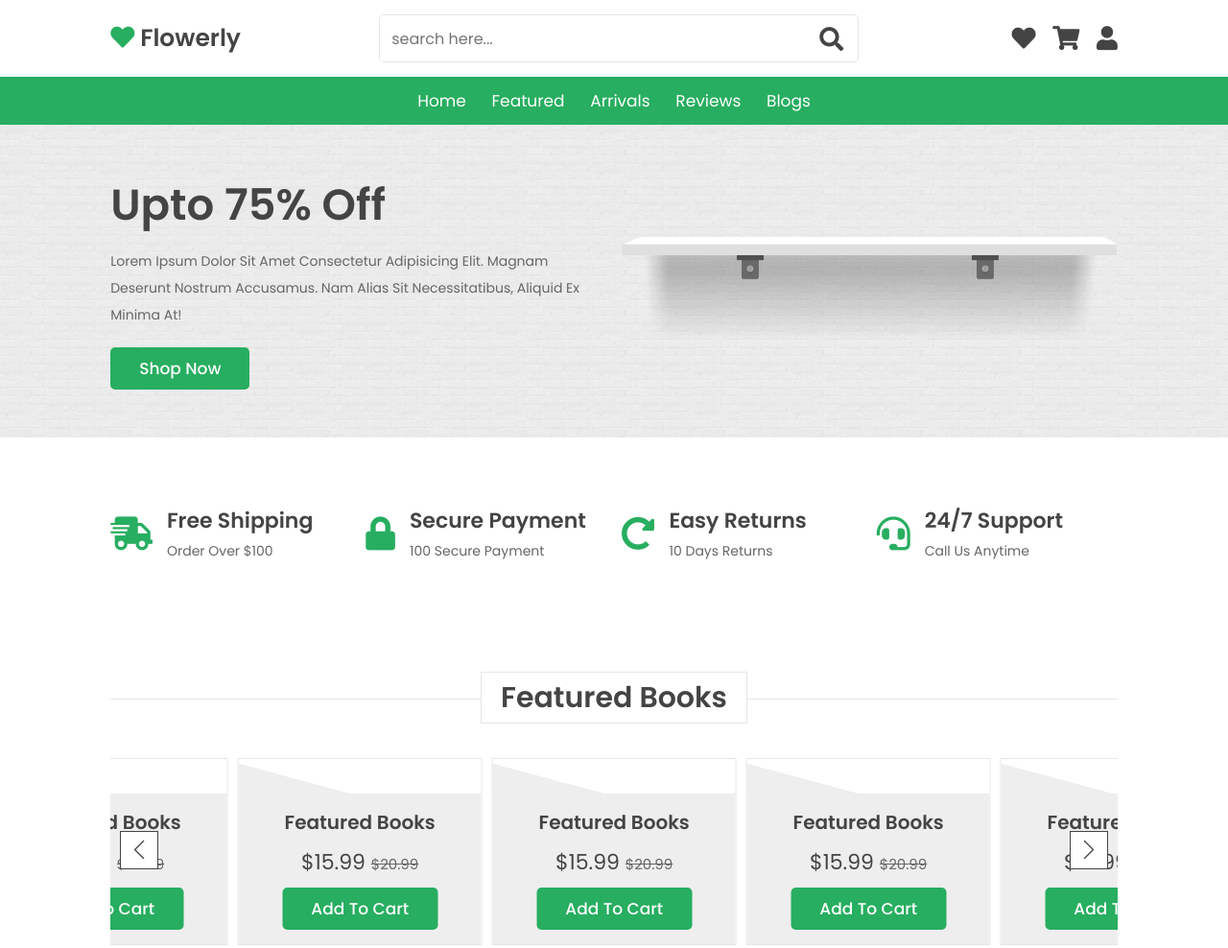
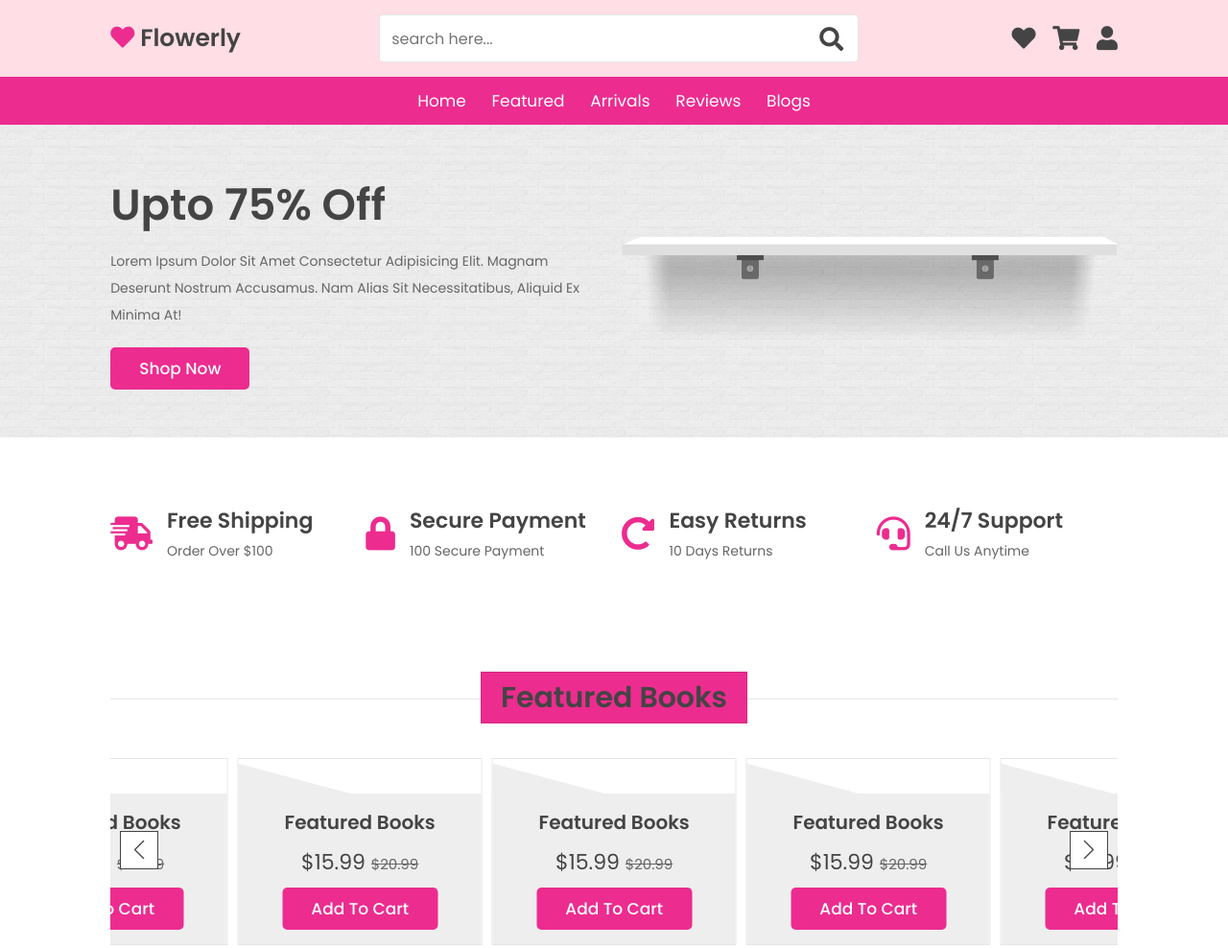
Before and after one commit to Ishabhardwaj1/project, a plain HTML site: page index.html in a window 1280 px wide. Shown: the top 988 px of the page at 96% size. Drawn offline with nearby package versions, Linux system fonts and the light colour scheme; files that its build step writes are made by us from their sources; files whose address does not match are found by name.

Commit message:
Update style.css

```diff
--- a/style.css
+++ b/style.css
@@ -1,8 +1,8 @@
 @import url('https://fonts.googleapis.com/css2?family=Poppins:wght@100;300;400;500;600&display=swap');
 
 :root{
-    --green:#27ae60;
-    --dark-color:#219150;
+    --green:#ec2c8f;
+    --dark-color:#5d037d;
     --black:#444;
     --light-color:#666;
     --border:.1rem solid rgba(0,0,0,.1);
@@ -65,7 +65,7 @@ section{
     font-size: 3rem;
     padding:.5rem 2rem;
     color:var(--black);
-    background: #fff;
+    background:#ec2c8f ;
     border:var(--border);
 }
 
@@ -86,7 +86,7 @@ section{
 }
 
 .header .header-1{
-    background:#fff;
+    background:#ffdee5;
     padding:1.5rem 9%;
     display: flex;
     align-items: center;
@@ -523,7 +523,7 @@ section{
 }
 
 .deal{
-    background:#f3f3f3;
+    background:#6c558e;
     display: flex;
     align-items: center;
     flex-wrap: wrap;
```
